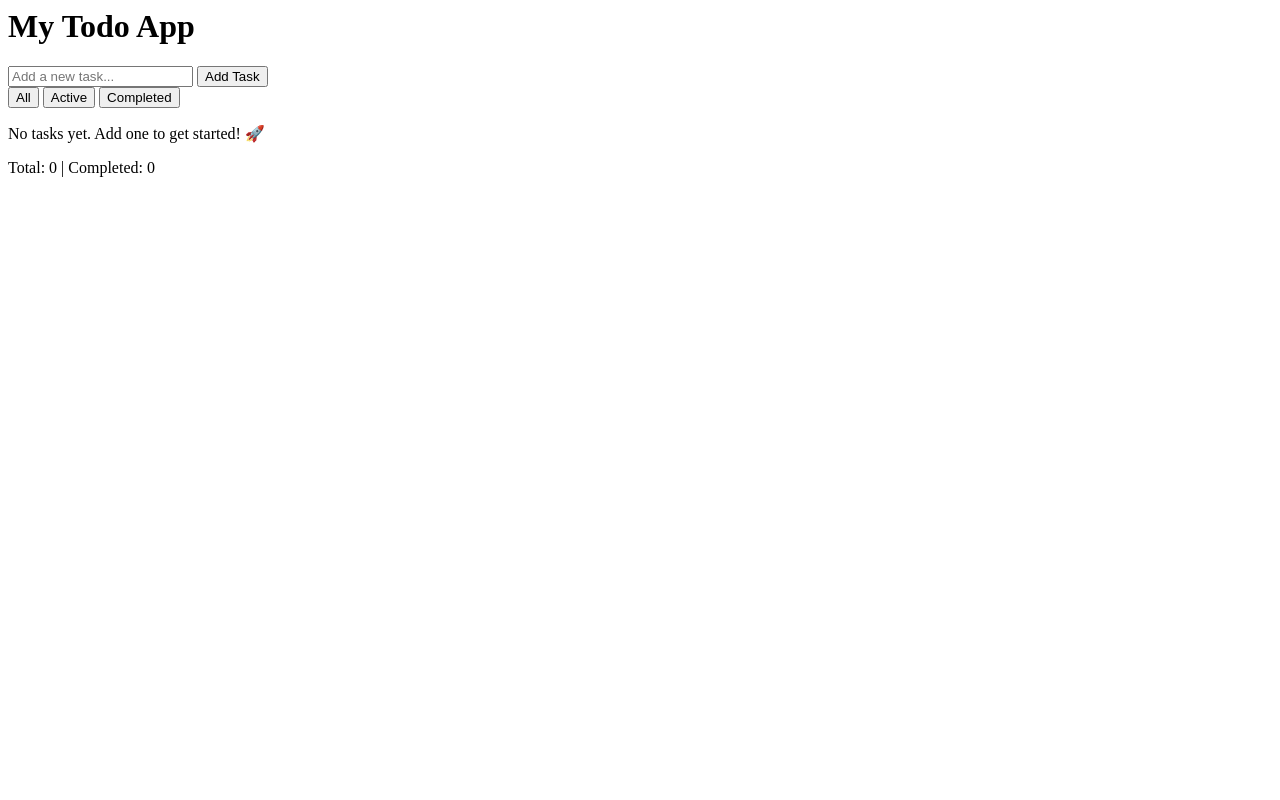
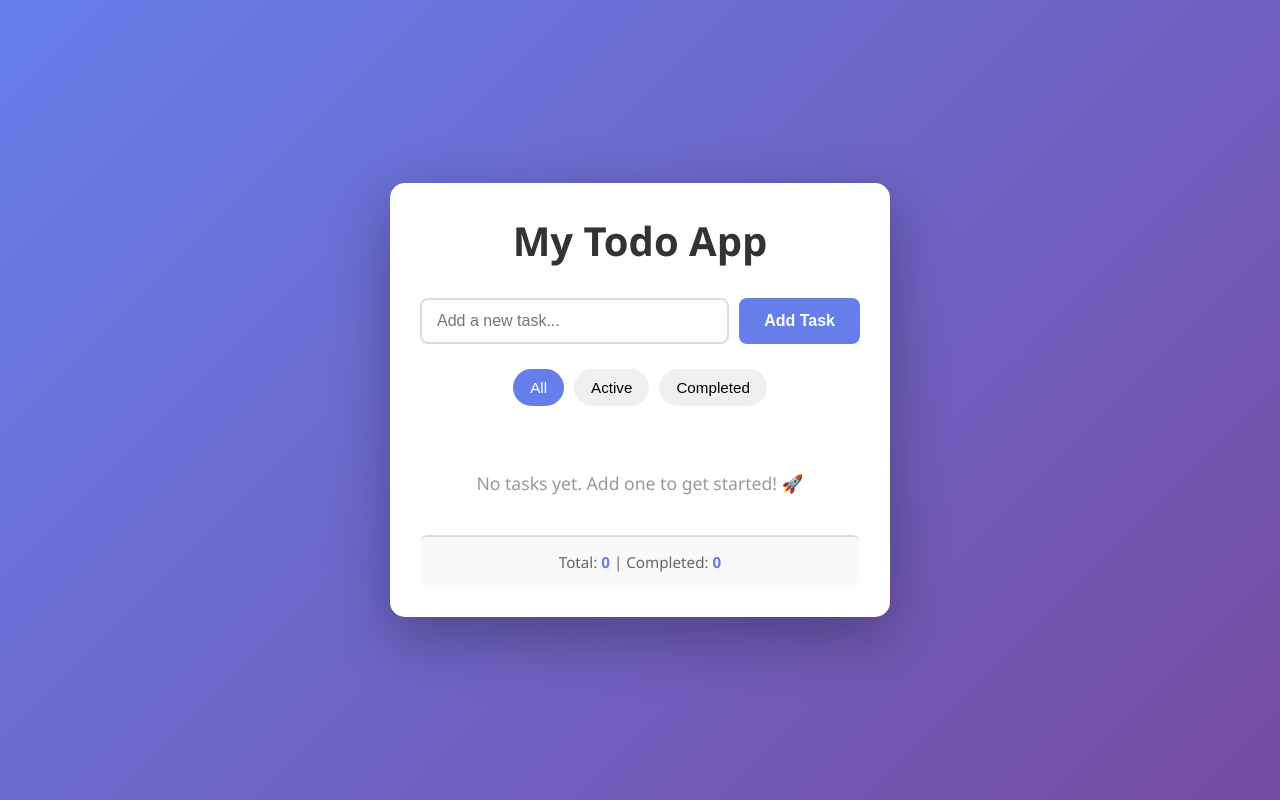
Before and after one commit to Guruvishnu123/todo-app, a plain HTML site: page index.html in a window 1280 px wide. Drawn offline with Linux system fonts and the light colour scheme.

Commit message:
Update index.html

```diff
--- a/index.html
+++ b/index.html
@@ -1,3 +1,12 @@
+<!DOCTYPE html>
+<html lang="en">
+<head>
+  <meta charset="UTF-8">
+  <meta name="viewport" content="width=device-width, initial-scale=1.0">
+  <title>Todo App</title>
+  <link rel="stylesheet" href="style.css">
+</head>
+<body>
   <div class="container">
     <div class="todo-app">
       <h1>My Todo App</h1>
@@ -29,3 +38,7 @@
       </div>
     </div>
   </div>
+
+  <script src="script.js"></script>
+</body>
+</html>
```
Lines whose indentation alone changed are shown as unchanged.
